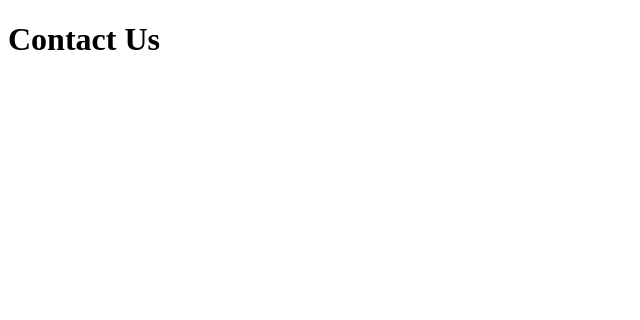
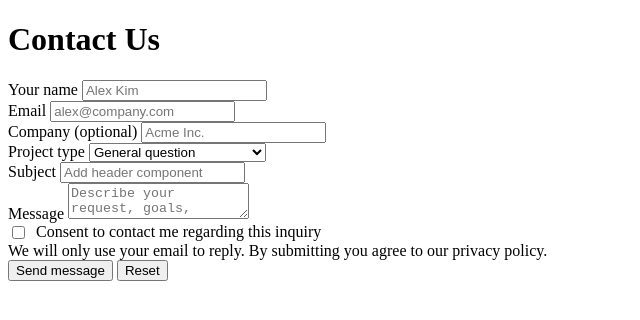
Before and after one commit to guleriaakshit/git-practice-akshit-pranav, a plain HTML site: page contact.html in a window 1280 px wide. Shown: the whole page, without its empty margins (0-640 px from the left). Drawn offline with Linux system fonts and the light colour scheme.

Commit message:
form added

```diff
--- a/contact.html
+++ b/contact.html
@@ -1,14 +1,106 @@
 <!DOCTYPE html>
 <html lang="en">
+  <head>
+    <meta charset="UTF-8" />
+    <title>Contact Us</title>
+  </head>
 
-<head>
-  <meta charset="UTF-8">
-  <title>Contact Us</title>
-</head>
+  <body>
+    <h1>Contact Us</h1>
+    <!-- Form will go here -->
+    <form id="contactForm" novalidate>
+      <div class="grid">
+        <div class="row">
+          <label for="name">Your name</label>
+          <input
+            id="name"
+            name="name"
+            type="text"
+            required
+            placeholder="Alex Kim"
+          />
+        </div>
 
-<body>
-  <h1>Contact Us</h1>
-  <!-- Form will go here -->
-</body>
+        <div class="row">
+          <label for="email">Email</label>
+          <input
+            id="email"
+            name="email"
+            type="email"
+            required
+            placeholder="alex@company.com"
+          />
+        </div>
 
+        <div class="row">
+          <label for="company">Company (optional)</label>
+          <input
+            id="company"
+            name="company"
+            type="text"
+            placeholder="Acme Inc."
+          />
+        </div>
+
+        <div class="row">
+          <label for="projectType">Project type</label>
+          <select id="projectType" name="projectType">
+            <option value="general">General question</option>
+            <option value="partnership">Partnership / collaboration</option>
+            <option value="bug">Bug report</option>
+            <option value="feature">Feature request</option>
+            <option value="other">Other</option>
+          </select>
+        </div>
+      </div>
+
+      <div class="row">
+        <label for="subject">Subject</label>
+        <input
+          id="subject"
+          name="subject"
+          type="text"
+          required
+          placeholder="Add header component"
+        />
+      </div>
+
+      <div class="row">
+        <label for="message">Message</label>
+        <textarea
+          id="message"
+          name="message"
+          required
+          placeholder="Describe your request, goals, links, or steps to reproduce a bug..."
+        ></textarea>
+      </div>
+
+      <!-- Honeypot field to reduce spam (hidden from users) -->
+      <div style="display: none">
+        <label>Leave this empty</label>
+        <input name="gotcha" tabindex="-1" autocomplete="off" />
+      </div>
+
+      <div class="row">
+        <label style="display: flex; gap: 8px; align-items: center"
+          ><input id="consent" name="consent" type="checkbox" required />
+          <span>Consent to contact me regarding this inquiry</span></label
+        >
+        <div class="hint">
+          We will only use your email to reply. By submitting you agree to our
+          privacy policy.
+        </div>
+      </div>
+
+      <div class="actions">
+        <button id="submitBtn" type="submit">Send message</button>
+        <button id="resetBtn" type="button" class="secondary">Reset</button>
+        <div id="spinner" aria-hidden style="display: none; margin-left: 8px">
+          Sending…
+        </div>
+      </div>
+
+      <div id="status" role="status" aria-live="polite"></div>
+    </form>
+  </body>
 </html>
```
